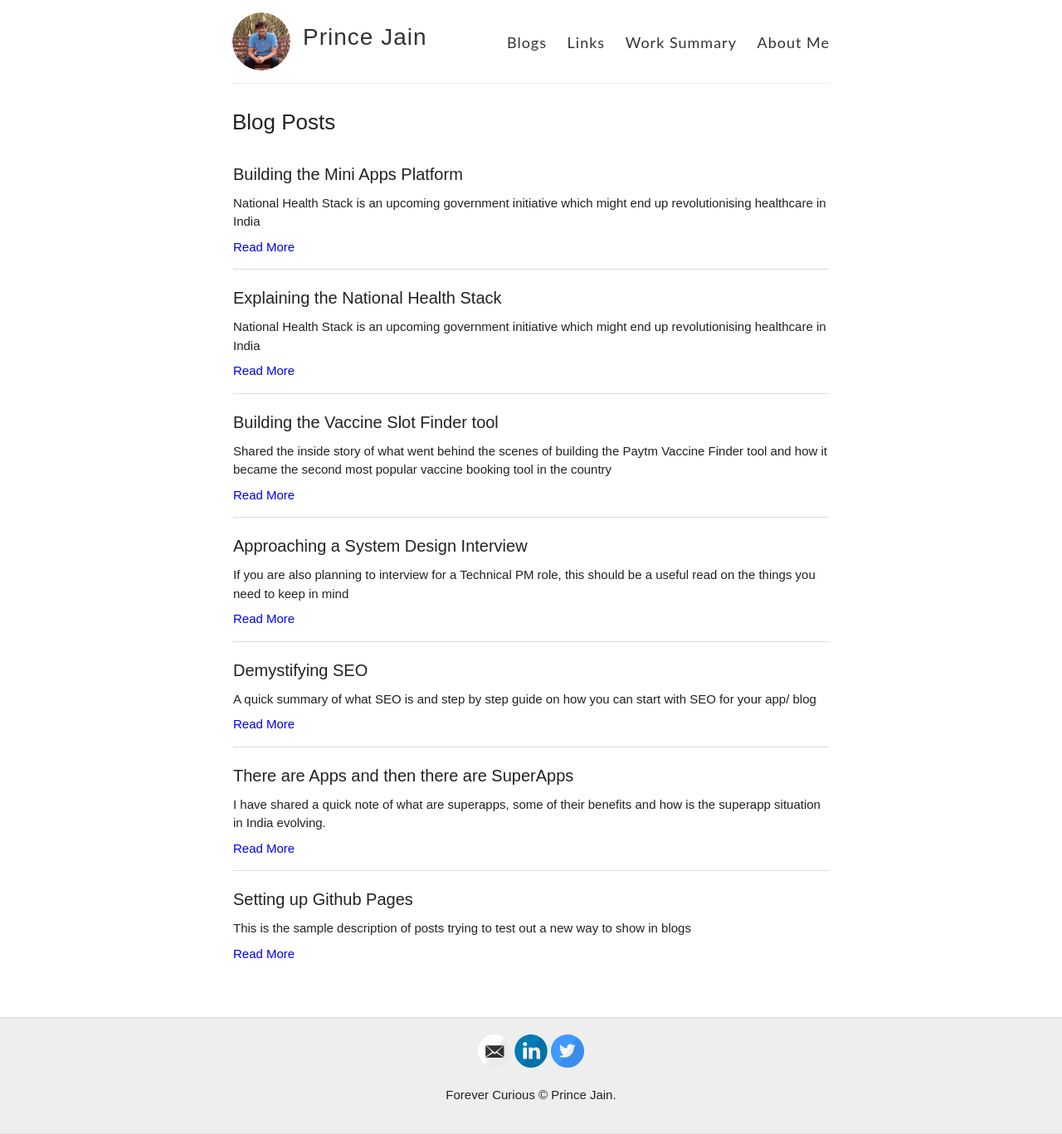
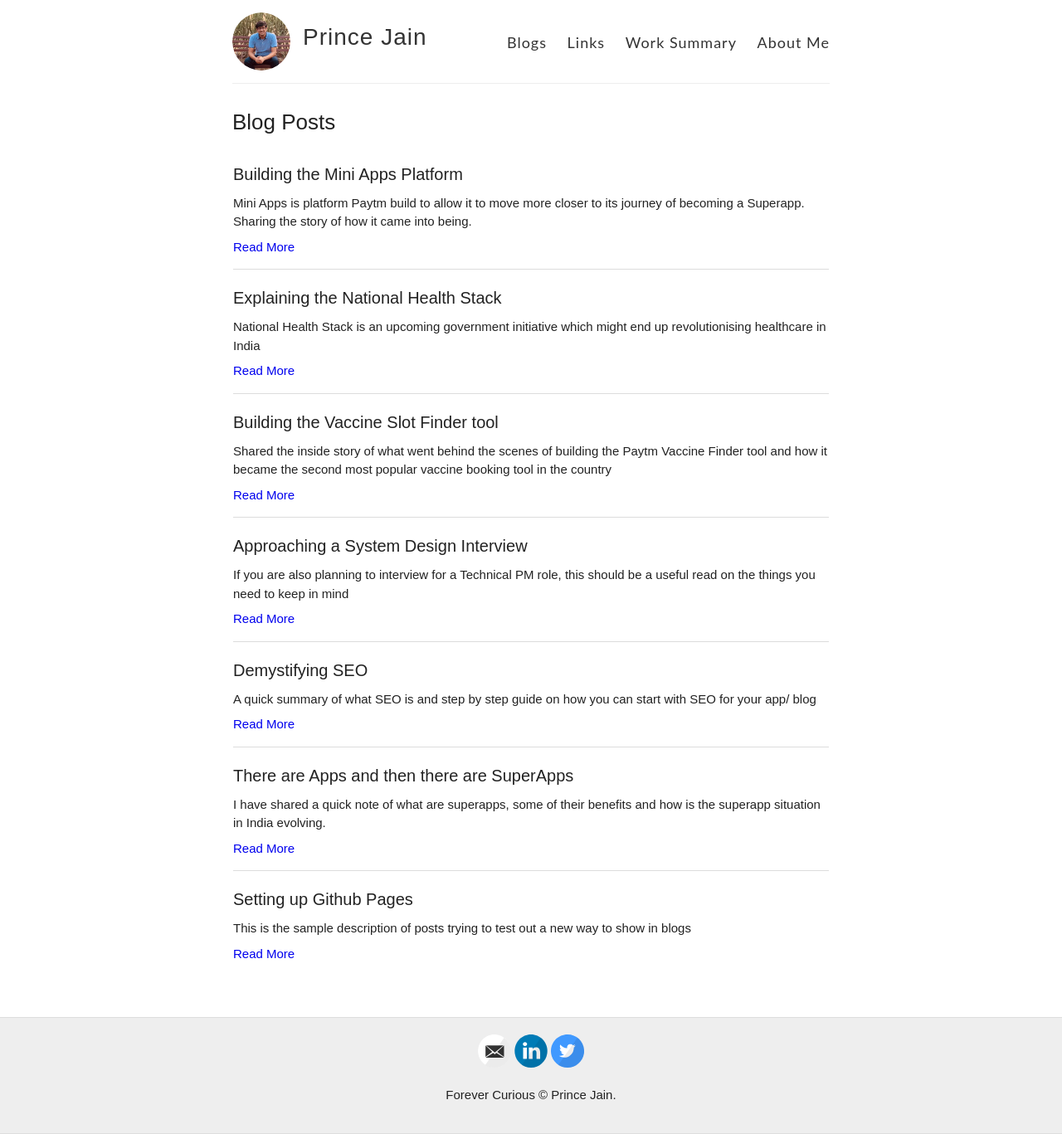
Before and after one commit to product-noob/product-noob.github.io, a Jekyll site: the page built from blog.md, in a window 1280 px wide. Shown: the whole page at 83% size. Built offline with Jekyll 4.4.1, drawn with Linux system fonts in a browser that asks for light colours.

Commit message:
updated meta tags

```diff
--- a/_posts/2022-03-22-Building Mini Apps.md
+++ b/_posts/2022-03-22-Building Mini Apps.md
@@ -1,17 +1,15 @@
 ---
 layout: post
 title:  "Building the Mini Apps Platform"
-description: "National Health Stack is an upcoming government initiative which might end up revolutionising healthcare in India"
+description: "Mini Apps is platform Paytm build to allow it to move more closer to its journey of becoming a Superapp. Sharing the story of how it came into being. "
 image:
- path: /assets/blog_images/healthstackblog.png
+ path: /assets/blog_images/miniappsblog.png
 
 ---
 
-After a stint of nearly 3 years at Paytm, I recently took the tough call to leave Paytm and explore PM’ing in a new industry. During my tenure here, I was lucky to work on few very meaningful and impactful projects: most notable being Mini Apps, [Vaccine Finder](https://princejain.me/2021/08/03/Building-Vaccine-Slot-Finder.html) and [Paytm Health](https://princejain.me/2022/01/12/National-Health-Stack.html).
+After a stint of nearly 3 years at Paytm, I recently took the tough call to leave Paytm and explore PM’ing in a new industry. During my tenure here, I was lucky to work on few very meaningful and impactful projects most notable being Mini Apps, [Vaccine Finder](https://princejain.me/2021/08/03/Building-Vaccine-Slot-Finder.html) and [Paytm Health](https://princejain.me/2022/01/12/National-Health-Stack.html). I plan to write about my experience and share my learnings from working on these projects. This post is about the journey to build the Mini Apps Platform for Paytm.
 
-I plan to write about my experience and share my learnings from working on these projects. This post is about the journey to build the Mini Apps Platform for Paytm.
-
-_**Disclaimer:** As with most stories in this one too I have tried connecting the dots looking backwards and hence many approaches/ framework I have shared here were not explicitly used but we had a very similar thought process while approaching these problems and for me it’s very interesting to see how these framework match the natural thought process.
+_**Disclaimer:** As with most stories in this one too I have tried connecting the dots looking backwards and hence many approaches/ framework I have shared here were not explicitly used but we had a very similar thought process while approaching these problems. Looking back it’s very interesting to see how these framework match the natural thought process.
 Also I have tried sharing a very broad view of how we did things: its 3 years of works condensed into a single article plus a lot of internal data and decisions omitted for obvious reasons._
 
 * * *
```
